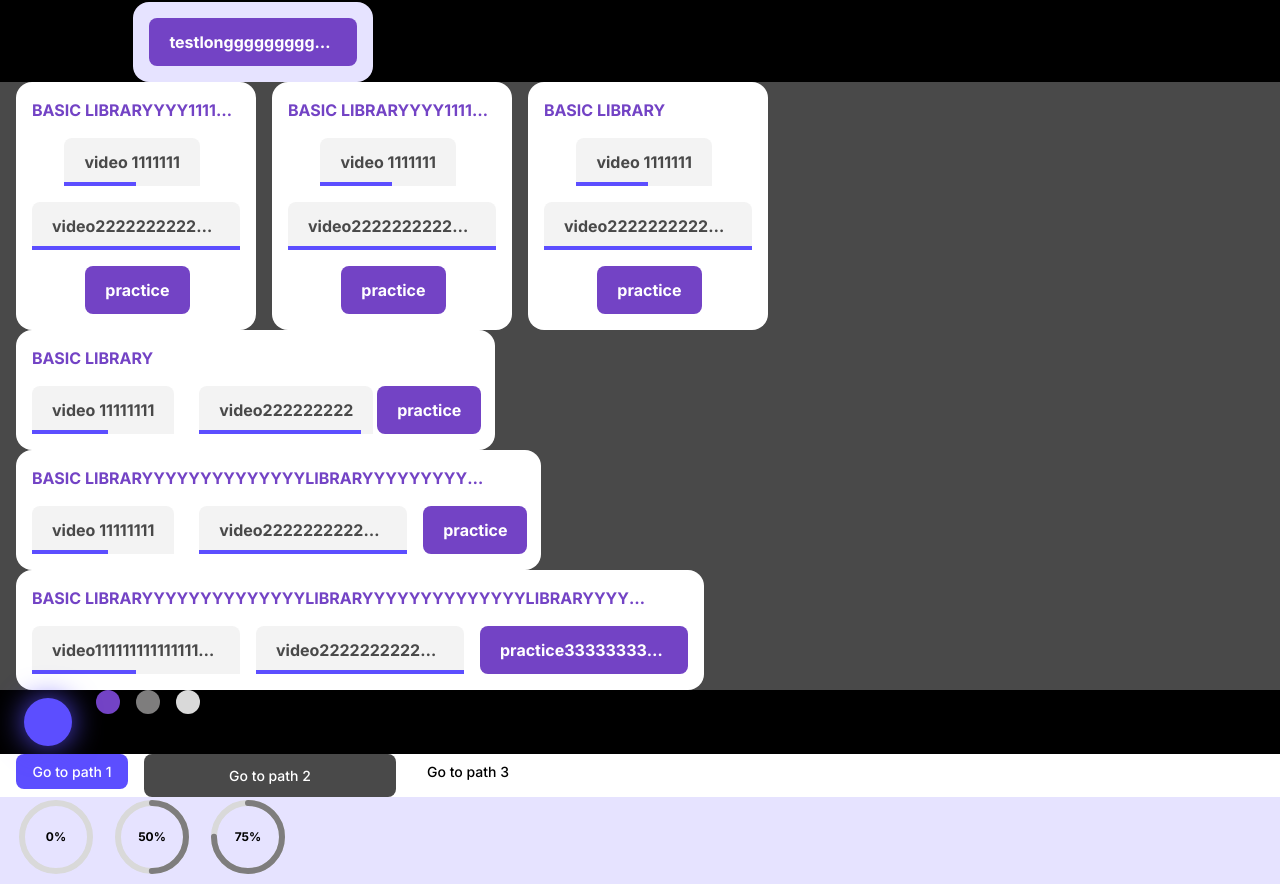
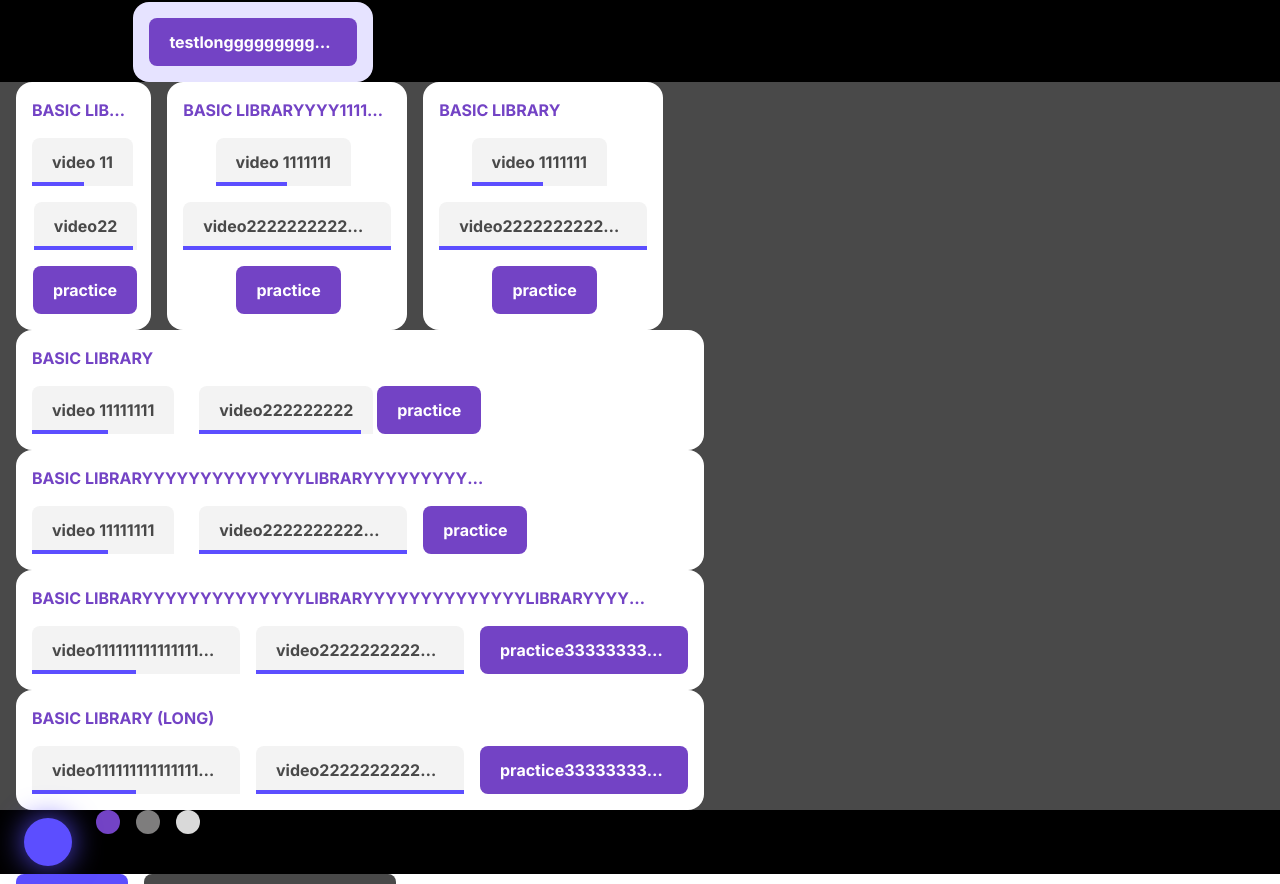
Before and after one commit to MicroCU/Frontend, a Next.js app: page /example in a window 1280 px wide. Shown: the part 358-1242 px from the top of the page. Built offline with nearby package versions, Linux system fonts and the light colour scheme; a web font is replaced by a local one.

Commit message:
improve: group component

```diff
--- a/app/example/page.tsx
+++ b/app/example/page.tsx
@@ -144,7 +144,7 @@ export default function TontanComponent() {
           micros={[
             {
               id: "1",
-              title: "video 1111111",
+              title: "video 11",
               progress: 50,
               type: MicroTypeEnum.VIDEO,
               status: MicroStatusEnum.IN_PROGRESS,
@@ -152,7 +152,7 @@ export default function TontanComponent() {
             },
             {
               id: "2",
-              title: "video222222222222222222222222222",
+              title: "video22",
               progress: 100,
               type: MicroTypeEnum.VIDEO,
               status: MicroStatusEnum.COMPLETED,
@@ -193,6 +193,22 @@ export default function TontanComponent() {
               title: "practice",
               progress: 70,
               type: MicroTypeEnum.PRACTICE,
+              status: MicroStatusEnum.IN_PROGRESS,
+              isGroup: true
+            },
+            {
+              id: "4",
+              title: "practice 1",
+              progress: 80,
+              type: MicroTypeEnum.VIDEO,
+              status: MicroStatusEnum.IN_PROGRESS,
+              isGroup: true
+            },
+            {
+              id: "5",
+              title: "practice 2",
+              progress: 80,
+              type: MicroTypeEnum.VIDEO,
               status: MicroStatusEnum.IN_PROGRESS,
               isGroup: true
             }
@@ -319,6 +335,54 @@ export default function TontanComponent() {
               title: "practice33333333333333333333333",
               progress: 100,
               type: MicroTypeEnum.PRACTICE,
+              status: MicroStatusEnum.COMPLETED,
+              isGroup: true
+            }
+          ]}
+          type={GroupTypeEnum.Unordered}
+        />
+      </div>
+      <div className="bg-grayMain flex flex-column gap-4 pl-4">
+        <Group
+          title="Basic Library (LONG)"
+          micros={[
+            {
+              id: "1",
+              title: "video11111111111111111111111111111111",
+              progress: 50,
+              type: MicroTypeEnum.VIDEO,
+              status: MicroStatusEnum.IN_PROGRESS,
+              isGroup: true
+            },
+            {
+              id: "2",
+              title: "video222222222222222222222222",
+              progress: 100,
+              type: MicroTypeEnum.VIDEO,
+              status: MicroStatusEnum.COMPLETED,
+              isGroup: true
+            },
+            {
+              id: "3",
+              title: "practice33333333333333333333333",
+              progress: 100,
+              type: MicroTypeEnum.PRACTICE,
+              status: MicroStatusEnum.COMPLETED,
+              isGroup: true
+            },
+            {
+              id: "4",
+              title: "video",
+              progress: 100,
+              type: MicroTypeEnum.VIDEO,
+              status: MicroStatusEnum.COMPLETED,
+              isGroup: true
+            },
+            {
+              id: "5",
+              title: "video 1234",
+              progress: 100,
+              type: MicroTypeEnum.VIDEO,
               status: MicroStatusEnum.COMPLETED,
               isGroup: true
             }
--- a/components/Group.tsx
+++ b/components/Group.tsx
@@ -2,6 +2,7 @@
 import { GroupTypeEnum } from "@/types/enum";
 import Micro, { IMicroProps } from "./Micro";
 import { useEffect, useState } from "react";
+import { ScrollArea, ScrollBar } from "./ui/scroll-area";
 
 export interface IGroupProps {
   title: string;
@@ -11,27 +12,34 @@ export interface IGroupProps {
 
 export default function Group({ title, micros, type }: IGroupProps) {
   const [totalWidth, setTotalWidth] = useState(0);
-  const [microWidth, setMicroWidth] = useState<Map<number, number>>(new Map());
+  const [microsWidth, setMicrosWidth] = useState<Map<number, number>>(
+    new Map()
+  );
   const handleWidth = (index: number, width: number) => {
-    setMicroWidth((prev) => {
+    setMicrosWidth((prev) => {
       prev.set(index, width);
       return prev;
     });
   };
   useEffect(() => {
-    setTotalWidth(calculateTotalWidth(microWidth));
-  }, [microWidth]);
+    setTotalWidth(calculateTotalWidth(microsWidth));
+  }, [microsWidth]);
   return (
     <>
       {type === GroupTypeEnum.Ordered ? (
-        <div className="flex flex-col bg-white w-fit h-fit justify-center content-center p-4 gap-y-4 rounded-2xl">
-          <div className="max-w-52">
+        <div className="flex flex-col bg-white w-fit h-fit justify-center content-center gap-y-4 rounded-2xl pt-4 pb-4">
+          <div
+            className="pl-4 pr-4"
+            style={{ maxWidth: getMaxWidth(microsWidth) }}
+          >
             <p className="uppercase Bold16 text-progress overflow-hidden whitespace-nowrap overflow-ellipsis">
               {" "}
               {title}{" "}
             </p>
           </div>
-          {micros.map((micro) => (
+          <ScrollArea className="w-fit h-44 border-none">
+            <div className="flex flex-col w-fit h-fit justify-center content-center gap-y-4 pl-4 pr-4">
+              {micros.map((micro, index) => (
                 <Micro
                   id={micro.id}
                   title={micro.title}
@@ -41,18 +49,24 @@ export default function Group({ title, micros, type }: IGroupProps) {
                   isGroup={micro.isGroup}
                   key={micro.id}
                   className="mx-auto"
+                  microIndex={index}
+                  handleWidthCalculation={handleWidth}
                 />
               ))}
             </div>
+            <ScrollBar orientation="vertical" />
+          </ScrollArea>
+        </div>
       ) : (
-        <div className="flex flex-col bg-white w-fit h-fit justify-center content-center p-4 gap-y-4 rounded-2xl">
-          <div style={{ maxWidth: totalWidth }}>
+        <div className="flex flex-col bg-white w-fit h-fit justify-center content-center gap-y-4 rounded-2xl pl-4 pr-4">
+          <div className="pt-4" style={{ maxWidth: totalWidth }}>
             <p className="uppercase Bold16 text-progress overflow-hidden whitespace-nowrap overflow-ellipsis">
               {" "}
               {title}
             </p>
           </div>
-          <div className="flex flex-row bg-white w-fit h-fit justify-center content-center gap-x-4 rounded-2xl">
+          <ScrollArea className="w-[656px] h-fit border-none">
+            <div className="flex flex-row bg-white w-fit h-fit justify-center content-center gap-x-4 rounded-2xl pb-4">
               {micros.map((micro, index) => (
                 <Micro
                   id={micro.id}
@@ -67,6 +81,8 @@ export default function Group({ title, micros, type }: IGroupProps) {
                 />
               ))}
             </div>
+            <ScrollBar orientation="horizontal" />
+          </ScrollArea>
         </div>
       )}
     </>
@@ -81,3 +97,13 @@ function calculateTotalWidth(totalWidth: Map<number, number>) {
   });
   return total;
 }
+
+function getMaxWidth(totalWidth: Map<number, number>) {
+  let max = 0;
+  totalWidth.forEach((width) => {
+    if (width > max) {
+      max = width;
+    }
+  });
+  return max + 32;
+}
--- /dev/null
+++ b/components/ui/scroll-area.tsx
@@ -0,0 +1,47 @@
+"use client";
+
+import * as React from "react";
+import * as ScrollAreaPrimitive from "@radix-ui/react-scroll-area";
+
+import { cn } from "@/lib/utils";
+
+const ScrollArea = React.forwardRef<
+  React.ElementRef<typeof ScrollAreaPrimitive.Root>,
+  React.ComponentPropsWithoutRef<typeof ScrollAreaPrimitive.Root>
+>(({ className, children, ...props }, ref) => (
+  <ScrollAreaPrimitive.Root
+    ref={ref}
+    className={cn("relative overflow-hidden", className)}
+    {...props}
+  >
+    <ScrollAreaPrimitive.Viewport className="h-full w-full rounded-[inherit]">
+      {children}
+    </ScrollAreaPrimitive.Viewport>
+    <ScrollBar />
+    <ScrollAreaPrimitive.Corner />
+  </ScrollAreaPrimitive.Root>
+));
+ScrollArea.displayName = ScrollAreaPrimitive.Root.displayName;
+
+const ScrollBar = React.forwardRef<
+  React.ElementRef<typeof ScrollAreaPrimitive.ScrollAreaScrollbar>,
+  React.ComponentPropsWithoutRef<typeof ScrollAreaPrimitive.ScrollAreaScrollbar>
+>(({ className, orientation = "vertical", ...props }, ref) => (
+  <ScrollAreaPrimitive.ScrollAreaScrollbar
+    ref={ref}
+    orientation={orientation}
+    className={cn(
+      "flex touch-none select-none transition-colors",
+      orientation === "vertical" && "h-full w-2.5 p-[1px] bg-grayLight rounded",
+      orientation === "horizontal" &&
+        "h-2.5 flex-col p-[1px] bg-grayLight rounded",
+      className
+    )}
+    {...props}
+  >
+    <ScrollAreaPrimitive.ScrollAreaThumb className="relative flex-1 rounded-full bg-border bg-primary" />
+  </ScrollAreaPrimitive.ScrollAreaScrollbar>
+));
+ScrollBar.displayName = ScrollAreaPrimitive.ScrollAreaScrollbar.displayName;
+
+export { ScrollArea, ScrollBar };
--- a/package.json
+++ b/package.json
@@ -11,6 +11,7 @@
   "dependencies": {
     "@radix-ui/react-collapsible": "^1.0.3",
     "@radix-ui/react-dialog": "^1.0.5",
+    "@radix-ui/react-scroll-area": "^1.0.5",
     "@radix-ui/react-slot": "^1.0.2",
     "@radix-ui/react-tabs": "^1.0.4",
     "@radix-ui/react-toast": "^1.1.5",
```
Also changed, not shown: 1 other file (tests, documents, lock files or other folders). Lines whose indentation alone changed are shown as unchanged.
